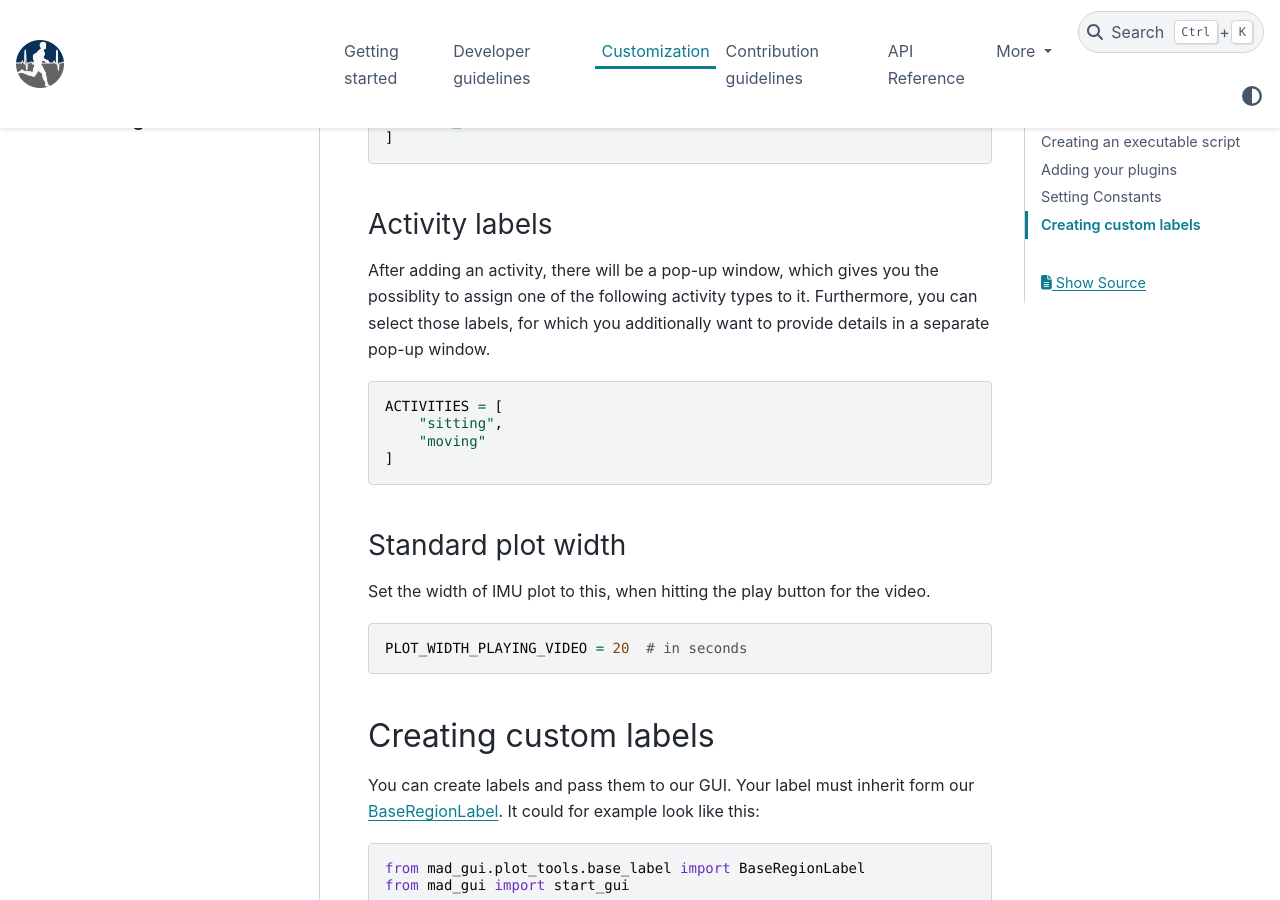
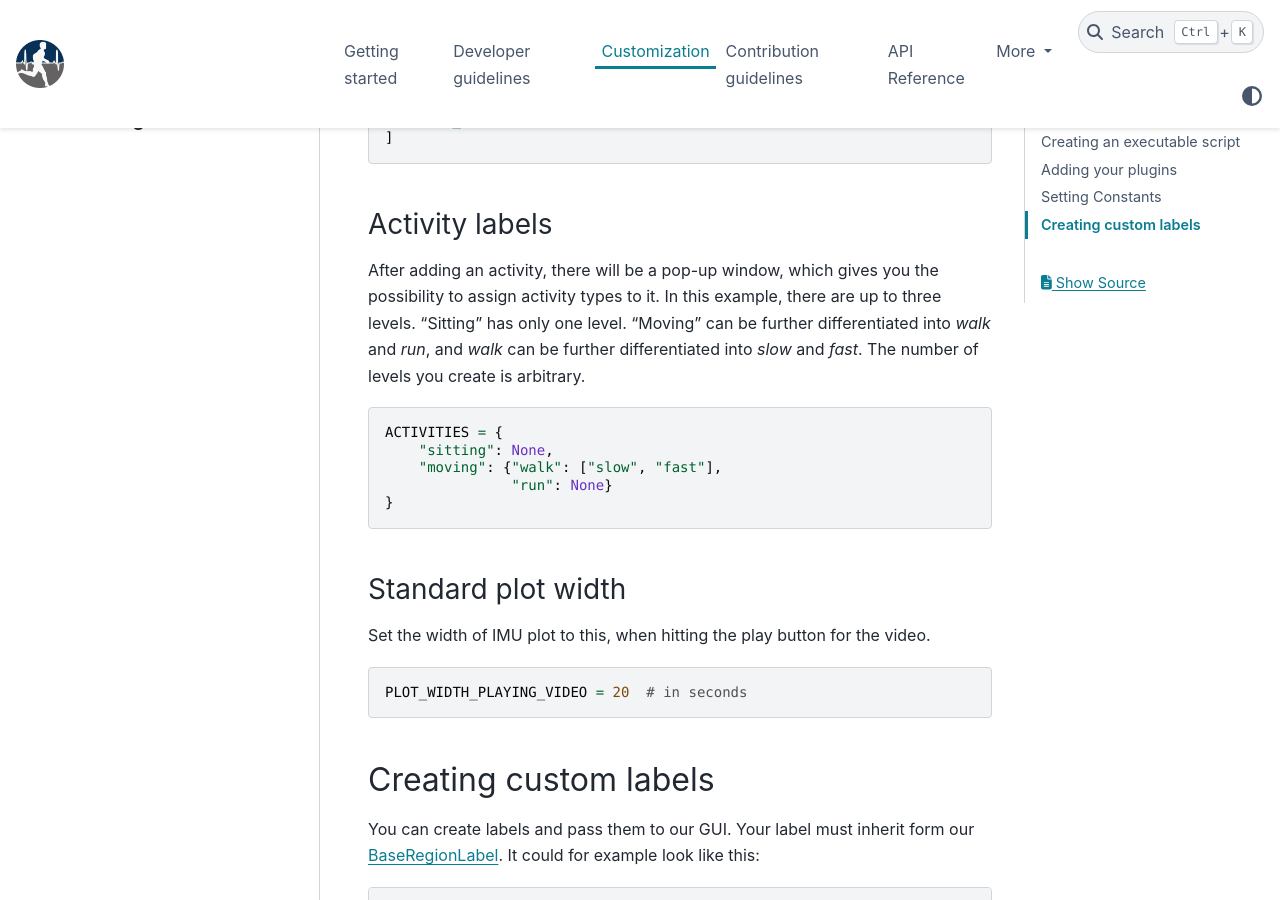
Before and after one commit to mad-lab-fau/mad-gui, a Sphinx documentation site: the page built from docs/customization.rst, in a window 1280 px wide and 900 px high, scrolled down 3689 px. Built offline with Sphinx 7.4.7 and the PyData theme 0.15.4, drawn with Linux system fonts in a browser that asks for light colours.

Commit message:
Fix description of activity label annotations

```diff
--- a/docs/customization.rst
+++ b/docs/customization.rst
@@ -159,16 +159,19 @@ Note that the axis names need to fit the axis names that are in the loaded data.
 
 Activity labels
 ***************
-After adding an activity, there will be a pop-up window, which gives you the possiblity to assign one of the following
-activity types to it. Furthermore, you can select those labels, for which you additionally want to provide details in
-a separate pop-up window.
+After adding an activity, there will be a pop-up window, which gives you the possibility to assign activity types to it.
+In this example, there are up to three levels.
+"Sitting" has only one level.
+"Moving" can be further differentiated into `walk` and `run`, and `walk` can be further differentiated into `slow` and `fast`.
+The number of levels you create is arbitrary.
 
 .. code-block:: python
 
-   ACTIVITIES = [
-       "sitting",
-       "moving"
-   ]
+   ACTIVITIES = {
+       "sitting": None,
+       "moving": {"walk": ["slow", "fast"],
+                  "run": None}
+   }
 
 .. _consts-stride-labels:
 
```
Also changed, not shown: 1 other file.
